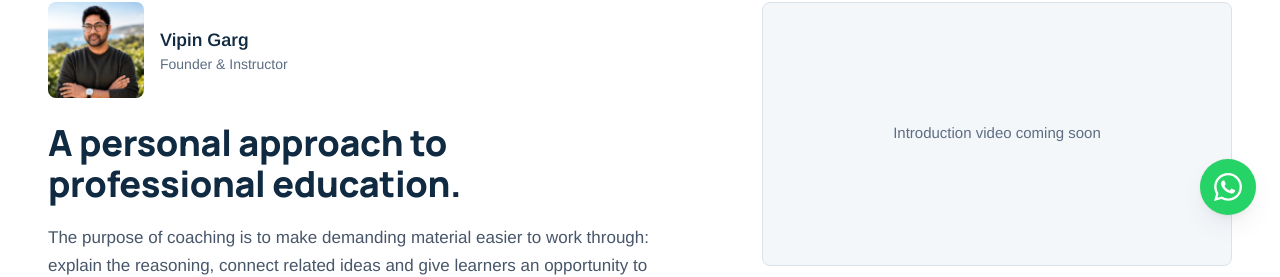
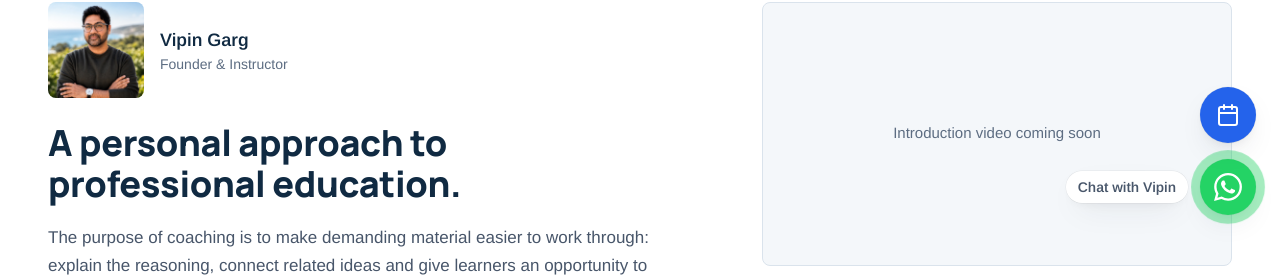
Before and after one commit to MohakGupta2004/vipin-website, a Next.js app: page /about in a window 1280 px wide. Shown: the part 561-838 px from the top of the page. Built offline with nearby package versions, Linux system fonts and the light colour scheme; no server answers.

Commit message:
feat: new changes in the home page

```diff
--- a/app/layout.tsx
+++ b/app/layout.tsx
@@ -8,6 +8,7 @@ import { OverlayHost } from "@/components/overlays/overlay-host";
 import { Header } from "@/components/layout/header";
 import { Footer } from "@/components/layout/footer";
 import { WhatsAppButton } from "@/components/layout/whatsapp-button";
+import { ScheduleButton } from "@/components/layout/schedule-button";
 import { TooltipProvider } from "@/components/ui/tooltip";
 import { JsonLd, organizationLd, personLd, websiteLd } from "@/components/seo/json-ld";
 import { DEFAULT_DESCRIPTION, SITE_NAME, SITE_TAGLINE, SITE_URL } from "@/lib/seo";
@@ -86,6 +87,7 @@ export default function RootLayout({
         </TooltipProvider>
         <Footer />
         <WhatsAppButton />
+        <ScheduleButton />
       </body>
     </html>
   )
--- a/app/page.tsx
+++ b/app/page.tsx
@@ -26,7 +26,7 @@ export default function HomePage() {
       {isEnabled("homeCourseSearch") && <Programmes />}
       <MeetVipin />
       <GuaranteeTeaser />
-      <CareerPathways />
+      {/* <CareerPathways /> */}
       {isEnabled("masterclassSignup") && <MasterclassBand />}
       <HomeFaq />
       <FirmsTeaser />
--- a/components/course/course-catalogue.tsx
+++ b/components/course/course-catalogue.tsx
@@ -19,8 +19,9 @@ export type { CatalogueItem } from "./catalogue-items";
 /** Filter chips. One is active at a time. `id` is also the `?area=` URL value. */
 const AREAS: { id: string; label: string; test: (i: CatalogueItem) => boolean }[] = [
   { id: "all", label: "All", test: () => true },
-  { id: "live-group", label: "Live group", test: (i) => i.type === "live-group" },
-  { id: "securities", label: "Securities & CIRO", test: (i) => i.category === "Securities" || i.category === "CIRO" },
+  { id: "live-group", label: "Instructor Led", test: (i) => i.type === "live-group" },
+  { id: "securities", label: "Securities", test: (i) => i.category === "Securities"},
+  { id: "ciro", label: "CIRO", test: (i) => i.category === "CIRO" },
   { id: "mutual-funds", label: "Mutual funds", test: (i) => i.category === "Mutual funds" },
   { id: "insurance", label: "Insurance", test: (i) => i.category === "Insurance" },
   { id: "planning", label: "Wealth & planning", test: (i) => i.category === "Planning & wealth" },
--- a/components/home/finder-section.tsx
+++ b/components/home/finder-section.tsx
@@ -5,10 +5,12 @@ export function FinderSection() {
     <section id="find-my-course" className="container-site scroll-mt-24 py-16 md:py-20">
       <div className="grid gap-6 rounded-lg sm:gap-8 sm:bg-surface-2 sm:p-8 lg:grid-cols-12 lg:gap-12 lg:p-12">
         <div className="lg:col-span-4 lg:pt-1">
-          <h2>Not sure which exam you need?</h2>
+          <h2>Not Sure Which Exam Is Right for You?</h2>
           <p className="mt-4 text-muted-foreground">
-            Three questions about your role, province and timing. We suggest an exam and where to confirm the
-            requirements.
+            Whether you're entering financial services or advancing your career, find the licensing and certification exams that align with your professional goals.
+            <br/>
+            <br/>
+            <b>Answer three quick questions to explore your options.</b>
           </p>
         </div>
         <div className="lg:col-span-8">
--- a/components/home/home-faq.tsx
+++ b/components/home/home-faq.tsx
@@ -7,7 +7,7 @@ export function HomeFaq() {
   return (
     <section className="container-site grid gap-6 py-16 sm:gap-10 md:py-20 lg:grid-cols-12 lg:gap-12 lg:py-24 xl:py-28">
       <div className="lg:col-span-4">
-        <h2>Common questions</h2>
+        <h2>FAQs</h2>
         <p className="mt-4 text-muted-foreground">Still unsure which course fits you?</p>
         <Link href="/contact" className="mt-2 inline-flex min-h-11 items-center text-[0.9375rem] font-semibold text-link underline underline-offset-3 hover:decoration-2">
           Talk to Vipin
--- a/components/home/meet-vipin.tsx
+++ b/components/home/meet-vipin.tsx
@@ -4,9 +4,9 @@ import { ArrowRight, Check, Play } from "lucide-react"
 import { siteConfig } from "@/lib/site-config"
 
 const points = [
-  "Clear explanations of complex material",
-  "Live discussion and guided examples",
-  "Preparation shaped around your exam",
+  "Understand Better Complex concepts made simple",
+  "Learn Practically Connect theory with real-world examples",
+  "Prepare Smarter Focus on what matters for your exam",
 ]
 
 /** Meet Vipin: founder introduction video beside a short intro. Video only (no portrait here). */
@@ -18,7 +18,7 @@ export function MeetVipin() {
       <div className="lg:col-span-5">
         <h2>Meet your instructor</h2>
         <p className="text-lead mt-4 max-w-[52ch]">
-          {bio ?? "Work through financial ideas with Vipin Garg, from the underlying principles to their application in exam scenarios."}
+          {bio ?? "Gain a deeper understanding of financial concepts and develop the skills to approach your exams with confidence."}
         </p>
         <ul className="mt-6 flex flex-col gap-3">
           {points.map((p) => (
--- a/components/home/programmes.tsx
+++ b/components/home/programmes.tsx
@@ -5,9 +5,9 @@ export function Programmes() {
   return (
     <section className="container-site pb-16 md:pb-20 lg:pb-24">
       <div className="max-w-[56ch]">
-        <h2>Find your course</h2>
+        <h2>Explore Courses</h2>
         <p className="mt-3 text-muted-foreground sm:mt-4">
-          Search by exam code or filter by area. Live group programmes are shown first.
+          Explore exam preparation courses tailored to your professional goals.
         </p>
       </div>
       <div className="mt-6 sm:mt-8 lg:mt-10">
--- /dev/null
+++ b/components/layout/schedule-button.tsx
@@ -0,0 +1,39 @@
+import { siteConfig } from "@/lib/site-config"
+import { cn } from "@/lib/utils"
+
+/**
+ * Floating "book a call" button, fixed bottom-right, stacked just above the WhatsApp button.
+ * Same safe-area offsets as WhatsAppButton, plus one button height + gap.
+ */
+export function ScheduleButton() {
+  const { scheduleUrl } = siteConfig.contact
+  if (!scheduleUrl) return null
+
+  return (
+    <a
+      href={scheduleUrl}
+      target="_blank"
+      rel="noopener noreferrer"
+      aria-label="Book a strategy call"
+      className={cn(
+        "fixed right-4 z-20 inline-flex size-14 items-center justify-center rounded-full bg-primary text-primary-foreground shadow-float transition-transform hover:scale-105 active:scale-95 motion-reduce:transition-none max-sm:size-13",
+        "bottom-[calc(env(safe-area-inset-bottom)_+_9.5rem)] lg:right-6 lg:bottom-24",
+        "focus-visible:outline-2 focus-visible:outline-offset-2 focus-visible:outline-ring focus-visible:ring-0",
+      )}
+    >
+      <svg
+        viewBox="0 0 24 24"
+        fill="none"
+        stroke="currentColor"
+        strokeWidth="2"
+        strokeLinecap="round"
+        strokeLinejoin="round"
+        aria-hidden="true"
+        className="size-6 max-sm:size-5"
+      >
+        <rect x="3" y="4" width="18" height="18" rx="2" />
+        <path d="M16 2v4M8 2v4M3 10h18" />
+      </svg>
+    </a>
+  )
+}
--- a/components/layout/whatsapp-button.tsx
+++ b/components/layout/whatsapp-button.tsx
@@ -23,11 +23,20 @@ export function WhatsAppButton() {
       rel="noopener noreferrer"
       aria-label="Chat on WhatsApp"
       className={cn(
-        "fixed right-4 z-20 inline-flex size-14 items-center max-sm:size-13 justify-center rounded-full bg-[#25D366] text-white shadow-float transition-transform hover:bg-[#1EBE5A] active:scale-95 motion-reduce:transition-none",
+        "fixed right-4 z-20 inline-flex size-14 items-center max-sm:size-13 justify-center rounded-full bg-[#25D366] text-white shadow-float transition-transform hover:scale-110 hover:bg-[#1EBE5A] active:scale-95 motion-reduce:transition-none",
         "bottom-[calc(env(safe-area-inset-bottom)_+_5.5rem)] lg:right-6 lg:bottom-6",
         "focus-visible:outline-2 focus-visible:outline-offset-2 focus-visible:outline-ring focus-visible:ring-0",
       )}
     >
+      {/* pulsing ring to catch the eye */}
+      <span
+        aria-hidden="true"
+        className="absolute inset-0 -z-10 animate-ping rounded-full bg-[#25D366] opacity-60 motion-reduce:hidden"
+      />
+      {/* label pill, desktop only */}
+      <span className="pointer-events-none absolute right-full mr-3 hidden whitespace-nowrap rounded-full bg-white px-3 py-1.5 text-sm font-semibold text-foreground shadow-float lg:block">
+        Chat with Vipin
+      </span>
       <svg viewBox="0 0 24 24" fill="currentColor" aria-hidden="true" className="size-7 max-sm:size-6">
         <path d="M17.472 14.382c-.297-.149-1.758-.867-2.03-.967-.273-.099-.471-.148-.67.15-.197.297-.767.966-.94 1.164-.173.199-.347.223-.644.075-.297-.15-1.255-.463-2.39-1.475-.883-.788-1.48-1.761-1.653-2.059-.173-.297-.018-.458.13-.606.134-.133.298-.347.446-.52.149-.174.198-.298.298-.497.099-.198.05-.371-.025-.52-.075-.149-.669-1.612-.916-2.207-.242-.579-.487-.5-.669-.51-.173-.008-.371-.01-.57-.01-.198 0-.52.074-.792.372-.272.297-1.04 1.016-1.04 2.479 0 1.462 1.065 2.875 1.213 3.074.149.198 2.096 3.2 5.077 4.487.709.306 1.262.489 1.694.625.712.227 1.36.195 1.872.118.571-.085 1.758-.719 2.006-1.413.248-.694.248-1.289.173-1.413-.074-.124-.272-.198-.57-.347m-5.421 7.403h-.004a9.87 9.87 0 0 1-5.031-1.378l-.361-.214-3.741.982.998-3.648-.235-.374a9.86 9.86 0 0 1-1.51-5.26c.001-5.45 4.436-9.884 9.888-9.884 2.64 0 5.122 1.03 6.988 2.898a9.825 9.825 0 0 1 2.893 6.994c-.003 5.45-4.437 9.884-9.885 9.884m8.413-18.297A11.815 11.815 0 0 0 12.05 0C5.495 0 .16 5.335.157 11.892c0 2.096.547 4.142 1.588 5.945L.057 24l6.305-1.654a11.882 11.882 0 0 0 5.683 1.448h.005c6.554 0 11.89-5.335 11.893-11.893a11.821 11.821 0 0 0-3.48-8.413z" />
       </svg>
--- a/lib/site-config.ts
+++ b/lib/site-config.ts
@@ -88,6 +88,7 @@ export const siteConfig = {
     // PLACEHOLDER: public phone number — "+1 604 555 0123"
     phone: null as string | null,
     whatsapp: "https://wa.me/17787922220" as string | null,
+    scheduleUrl: "https://cal.com/vipin-garg-fin-coach/strategy" as string | null,
     // PLACEHOLDER: reply-time promise the client can keep — "We reply within one business day."
     responseTime: null as string | null,
   },
```
Also changed, not shown: components/home/hero.tsx (+22 -18 lines), 1 other file (tests, documents, lock files or other folders).
